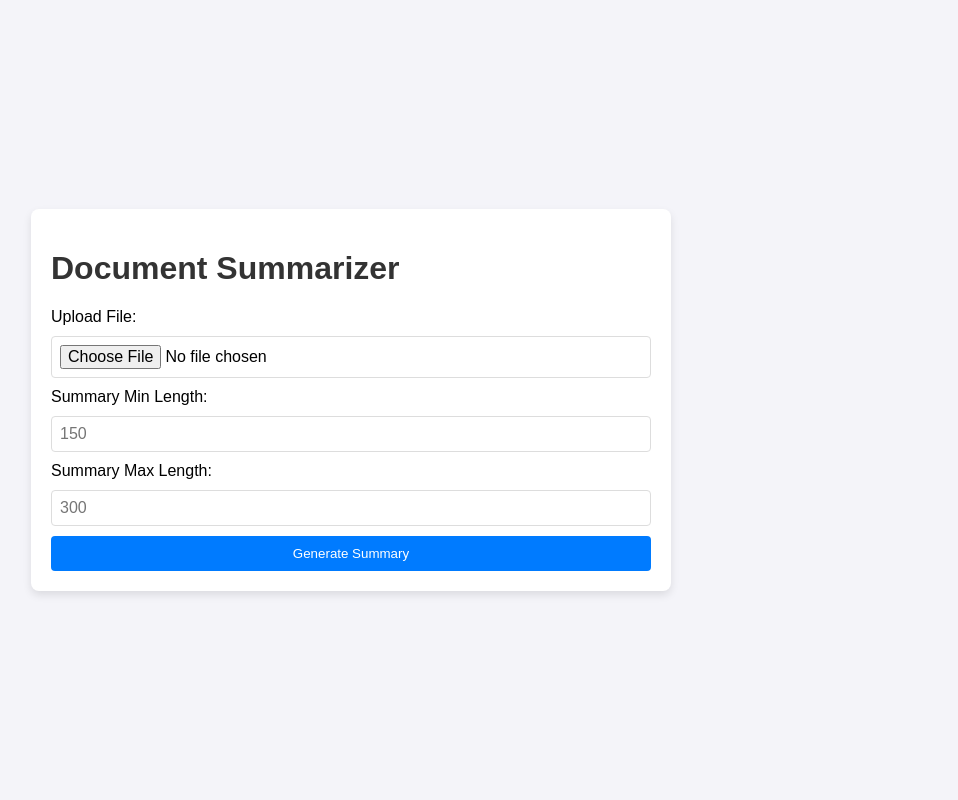
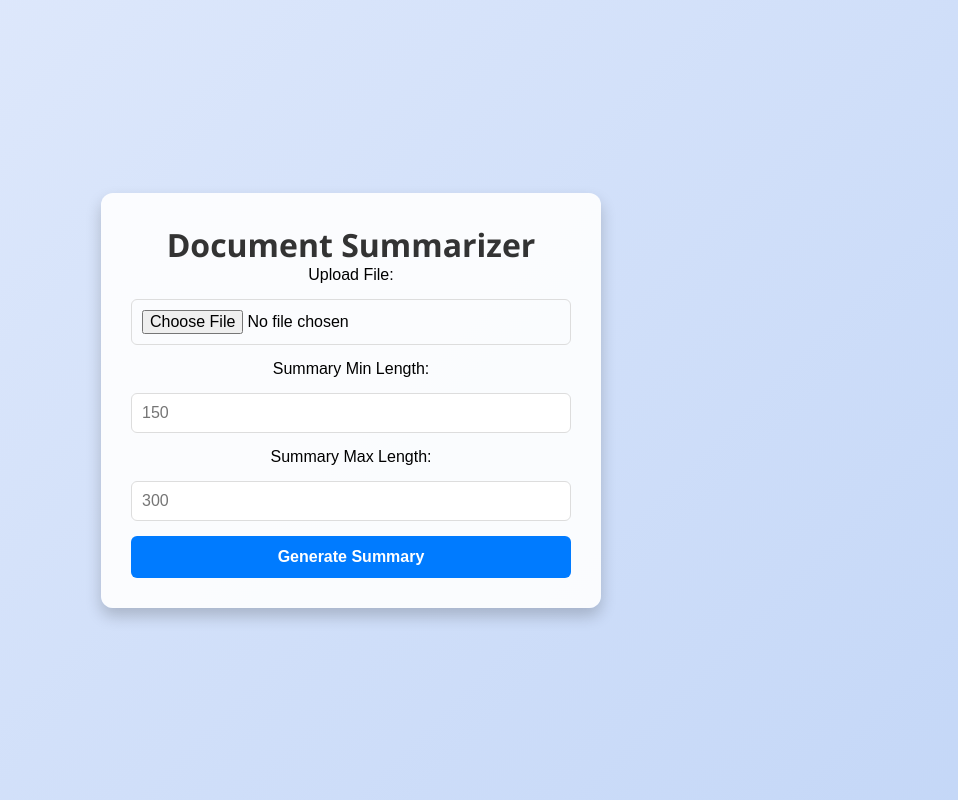
Before and after one commit to ChiragAJain/GenAI-Legal-Assistant, a Flask app: page / in a window 1280 px wide. Shown: the whole page, without its empty margins (289-1247 px from the left). Run offline with Flask 3, Linux system fonts and the light colour scheme.

Commit message:
Update styles.css

```diff
--- a/static/css/styles.css
+++ b/static/css/styles.css
@@ -1,52 +1,164 @@
+/* General Reset */
+* {
+    margin: 0;
+    padding: 0;
+    box-sizing: border-box;
+}
+
 body {
     font-family: Arial, sans-serif;
     display: flex;
     justify-content: center;
     align-items: center;
-    height: 100vh;
-    margin: 0;
-    background-color: #f4f4f9;
+    min-height: 100vh;
+    background: linear-gradient(135deg, #e1eafc, #c4d7f7);
+    overflow: hidden;
+    position: relative;
+}
+
+/* Background overlay with subtle animated shapes */
+.background-overlay {
+    position: absolute;
+    top: 0;
+    left: 0;
+    width: 100%;
+    height: 100%;
+    overflow: hidden;
+    z-index: 1;
+}
+.background-shape {
+    position: absolute;
+    top: -100px;
+    right: -100px;
+    width: 300px;
+    height: 300px;
+    background: linear-gradient(135deg, #007bff, #0096ff);
+    border-radius: 50%;
+    z-index: 1;
+    opacity: 0.15;
+    animation: moveShape 10s infinite alternate;
+}
+
+/* Static shapes */
+.background-overlay::before,
+.background-overlay::after {
+    content: '';
+    position: absolute;
+    border-radius: 50%;
+    opacity: 0.1;
+    background: #007bff;
+}
+
+.background-overlay::before {
+    width: 150px;
+    height: 150px;
+    top: 10%;
+    left: 20%;
+}
+
+.background-overlay::after {
+    width: 200px;
+    height: 200px;
+    bottom: 15%;
+    right: 15%;
+}
+
+/* Animated shapes */
+@keyframes rotate {
+    0% { transform: rotate(0deg); }
+    100% { transform: rotate(360deg); }
+}
+
+.spinner-shape {
+    position: absolute;
+    border: 4px solid #007bff;
+    border-radius: 50%;
+    opacity: 0.05;
+    animation: rotate 10s linear infinite;
+}
+
+.spinner-shape.one {
+    width: 100px;
+    height: 100px;
+    top: 30%;
+    left: 70%;
+    animation-duration: 8s;
+}
+
+.spinner-shape.two {
+    width: 80px;
+    height: 80px;
+    bottom: 20%;
+    left: 25%;
+    animation-duration: 12s;
 }
 
 .container {
+    position: relative;
+    z-index: 2;
     width: 90%;
-    max-width: 600px;
-    background: #fff;
-    padding: 20px;
-    border-radius: 8px;
-    box-shadow: 0 4px 8px rgba(0, 0, 0, 0.1);
+    max-width: 500px;
+    background: rgba(255, 255, 255, 0.9);
+    padding: 30px;
+    border-radius: 12px;
+    box-shadow: 0 8px 16px rgba(0, 0, 0, 0.2);
+    text-align: center;
+    animation: fadeIn 1.5s ease;
+}
+
+@keyframes fadeIn {
+    0% { opacity: 0; transform: translateY(-20px); }
+    100% { opacity: 1; transform: translateY(0); }
 }
 
 h1, h2 {
     color: #333;
+    font-family: 'Segoe UI', Tahoma, sans-serif;
 }
 
 form {
     display: flex;
     flex-direction: column;
-    gap: 10px;
+    gap: 15px;
+    font-family: Arial, sans-serif;
 }
 
 input[type="file"],
 input[type="number"],
 textarea {
-    padding: 8px;
+    padding: 10px;
     font-size: 1em;
     border: 1px solid #ddd;
-    border-radius: 4px;
+    border-radius: 6px;
+    transition: all 0.3s;
+}
+
+input[type="file"]:hover,
+input[type="number"]:hover,
+textarea:hover {
+    border-color: #007bff;
+    box-shadow: 0 0 5px rgba(0, 123, 255, 0.2);
 }
 
 button {
-    padding: 10px;
+    padding: 12px;
     background: #007bff;
     color: #fff;
     border: none;
-    border-radius: 4px;
+    border-radius: 6px;
     cursor: pointer;
+    font-size: 1em;
+    font-weight: bold;
+    transition: background 0.3s ease, transform 0.2s;
 }
 
 button:hover {
     background: #0056b3;
+    transform: translateY(-2px) scale(1.05);
+}
+
+button:active {
+    transform: translateY(1px) scale(0.98);
 }
 
 #result {
```
Also changed, not shown: other parts of static/css/styles.css (+33 -4 lines).
